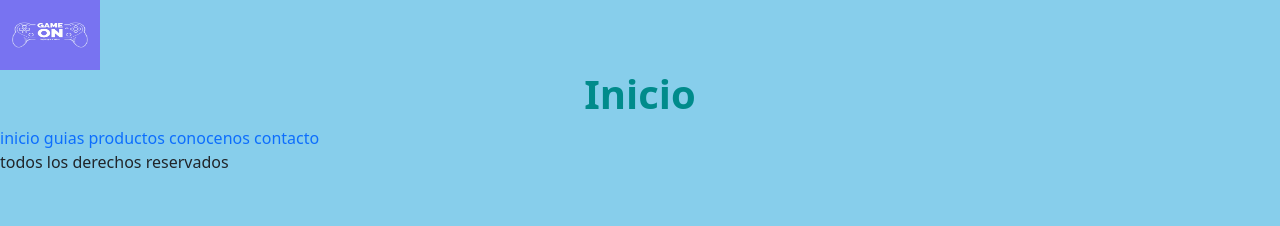
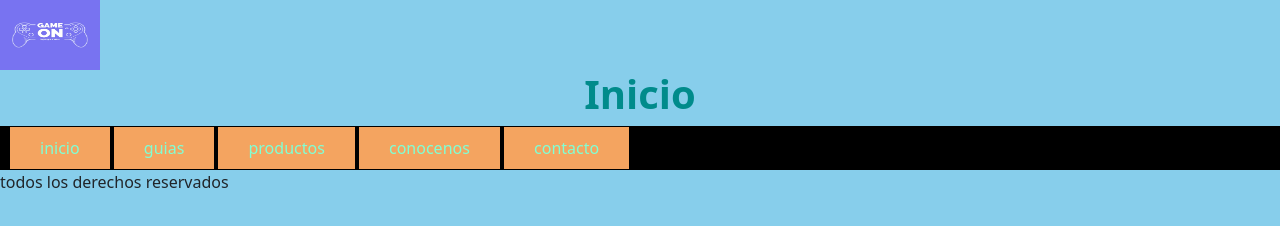
Before and after one commit to Fabribujan/proyectofinal, a plain HTML site: page index.html in a window 1280 px wide. Drawn offline with nearby package versions, Linux system fonts and the light colour scheme.

Commit message:
navegacion

```diff
--- a/estilos/estilos.css
+++ b/estilos/estilos.css
@@ -66,3 +66,12 @@ main{
     display: flex;
     align-items: center;
 }
+nav{
+    background-color: black;
+    padding: 10px;
+}
+.enlaceNav{
+    background: sandybrown;
+    color: aquamarine;
+    padding: 10px 30px;
+}
--- a/index.html
+++ b/index.html
@@ -12,11 +12,11 @@
 <header>
      <h1><b>Inicio</b></h1>
 <nav>
-        <a href="index.html">inicio</a>
-        <a href="paginas/guiasynovedades.html">guias</a>
-        <a href="paginas/productos.html">productos</a>
-        <a href="paginas/conocenos.html">conocenos</a>
-        <a href="paginas/contacto.html">contacto</a>
+        <a href="index.html" class="enlaceNav">inicio</a>
+        <a href="paginas/guiasynovedades.html" class="enlaceNav">guias</a>
+        <a href="paginas/productos.html" class="enlaceNav">productos</a>
+        <a href="paginas/conocenos.html" class="enlaceNav">conocenos</a>
+        <a href="paginas/contacto.html" class="enlaceNav">contacto</a>
 </nav>
 </header>
 <footer>
```
